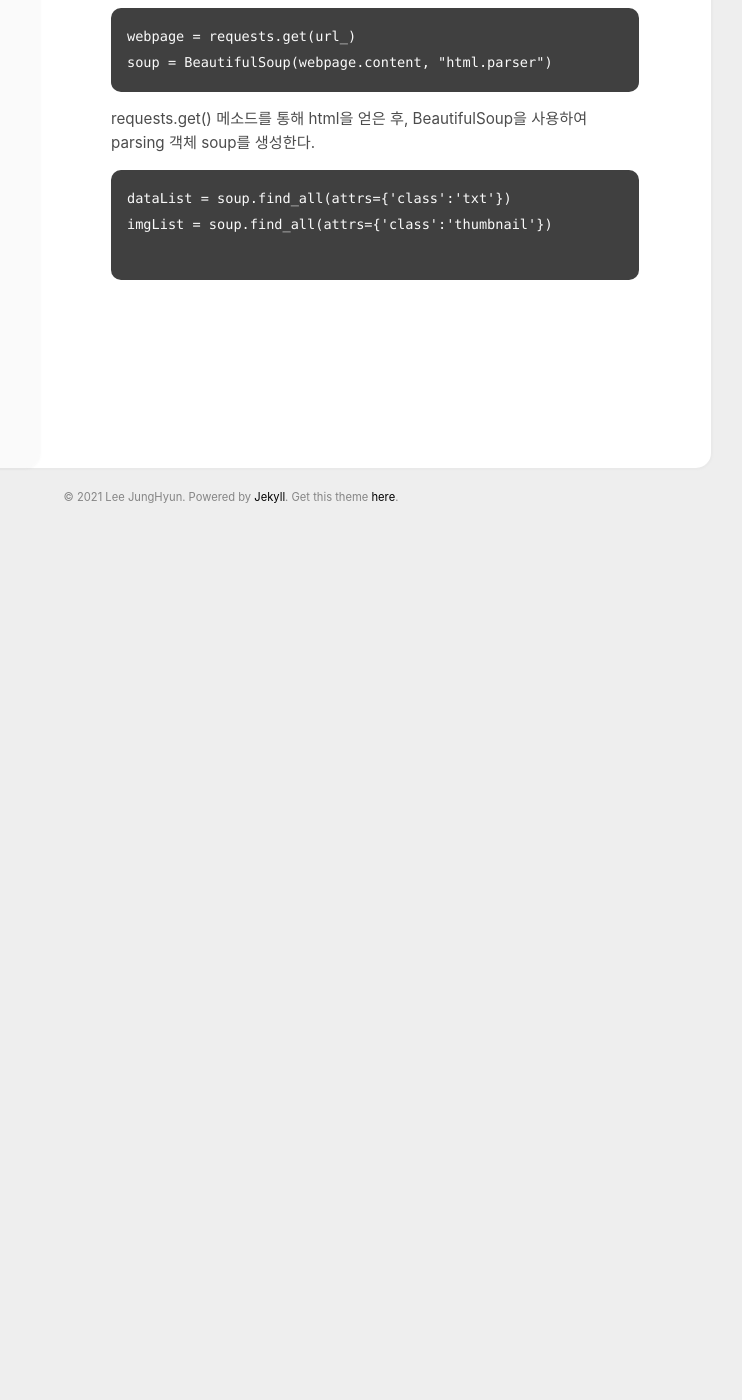
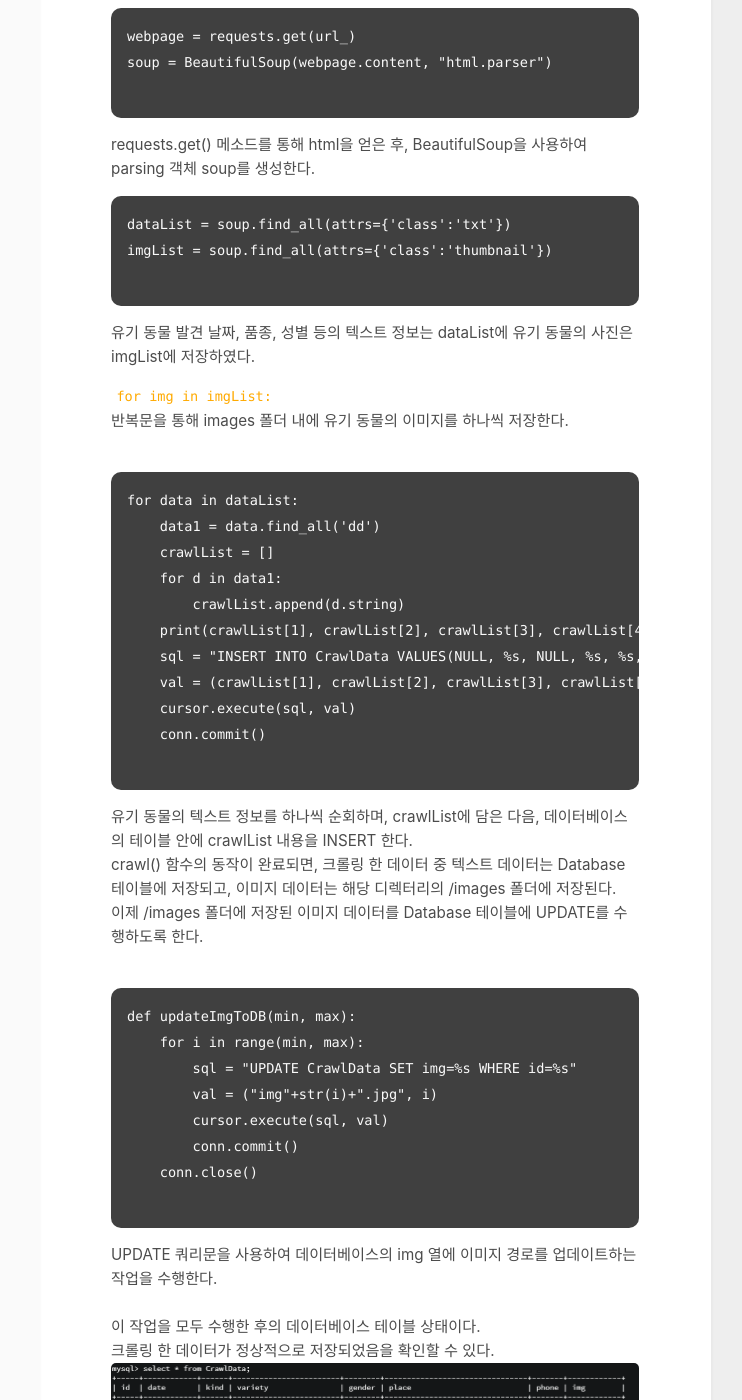
Before and after one commit to moomyung1013/moomyung1013.github.io, a Jekyll site: the page built from _posts/2021-04-18-s1.md, in a window 1280 px wide and 1400 px high, scrolled down 2710 px. Shown: the whole window, without its empty margins (409-1151 px from the left). Built offline with Jekyll 4.4.1, drawn with Linux system fonts in a browser that asks for light colours; before the commit the page ends 3239 px from its top, so only the background shows below that.

Commit message:
포스팅 수정c

````diff
--- a/_posts/2021-04-18-s1.md
+++ b/_posts/2021-04-18-s1.md
@@ -100,6 +100,7 @@ startPage=1, endPage=5라면 1페이지부터 5페이지까지를 차례로 넘
 ```
 webpage = requests.get(url_)
 soup = BeautifulSoup(webpage.content, "html.parser")
+
 ```
 
 requests.get() 메소드를 통해 html을 얻은 후, BeautifulSoup을 사용하여 parsing 객체 soup를 생성한다.<br>
@@ -109,3 +110,44 @@ dataList = soup.find_all(attrs={'class':'txt'})
 imgList = soup.find_all(attrs={'class':'thumbnail'})
 
 ```
+
+유기 동물 발견 날짜, 품종, 성별 등의 텍스트 정보는 dataList에 유기 동물의 사진은 imgList에 저장하였다.<br>
+
+```for img in imgList:```<br>
+반복문을 통해 images 폴더 내에 유기 동물의 이미지를 하나씩 저장한다.<br>
+<br>
+
+```
+for data in dataList:
+    data1 = data.find_all('dd')
+    crawlList = []
+    for d in data1:
+        crawlList.append(d.string)
+    print(crawlList[1], crawlList[2], crawlList[3], crawlList[4])
+    sql = "INSERT INTO CrawlData VALUES(NULL, %s, NULL, %s, %s, %s, NULL, NULL)"
+    val = (crawlList[1], crawlList[2], crawlList[3], crawlList[4])
+    cursor.execute(sql, val)
+    conn.commit()
+
+  ```
+
+유기 동물의 텍스트 정보를 하나씩 순회하며, crawlList에 담은 다음, 데이터베이스의 테이블 안에 crawlList 내용을 INSERT 한다.<br>
+crawl() 함수의 동작이 완료되면, 크롤링 한 데이터 중 텍스트 데이터는 Database 테이블에 저장되고, 이미지 데이터는 해당 디렉터리의 /images 폴더에 저장된다.<br>
+이제 /images 폴더에 저장된 이미지 데이터를 Database 테이블에 UPDATE를 수행하도록 한다.<br>
+<br>
+```
+def updateImgToDB(min, max):
+    for i in range(min, max):
+        sql = "UPDATE CrawlData SET img=%s WHERE id=%s"
+        val = ("img"+str(i)+".jpg", i)
+        cursor.execute(sql, val)
+        conn.commit()
+    conn.close()
+
+```
+
+UPDATE 쿼리문을 사용하여 데이터베이스의 img 열에 이미지 경로를 업데이트하는 작업을 수행한다.<br>
+<br>
+이 작업을 모두 수행한 후의 데이터베이스 테이블 상태이다.<br>
+크롤링 한 데이터가 정상적으로 저장되었음을 확인할 수 있다.<br>
+![img](../assets/img/table.png)
````
Also changed, not shown: assets/img/table.png (added).
